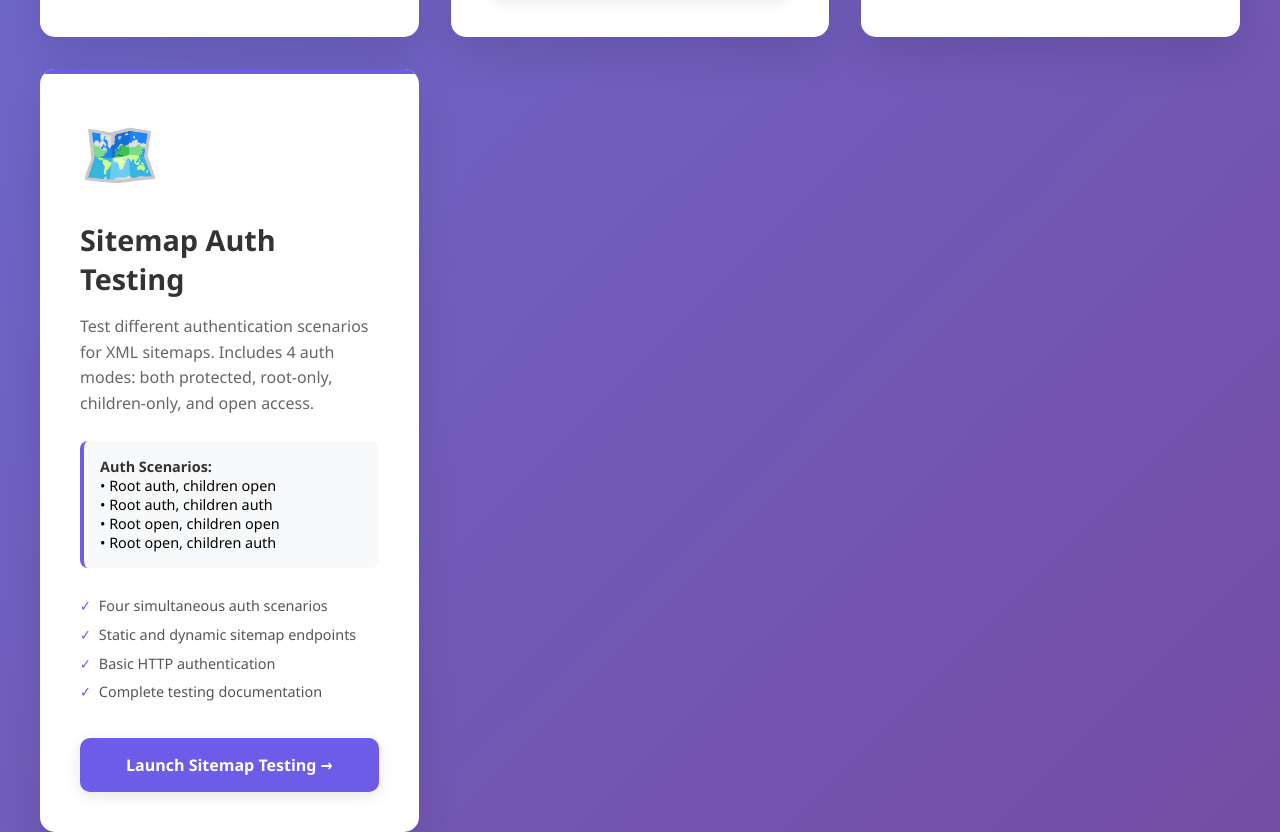
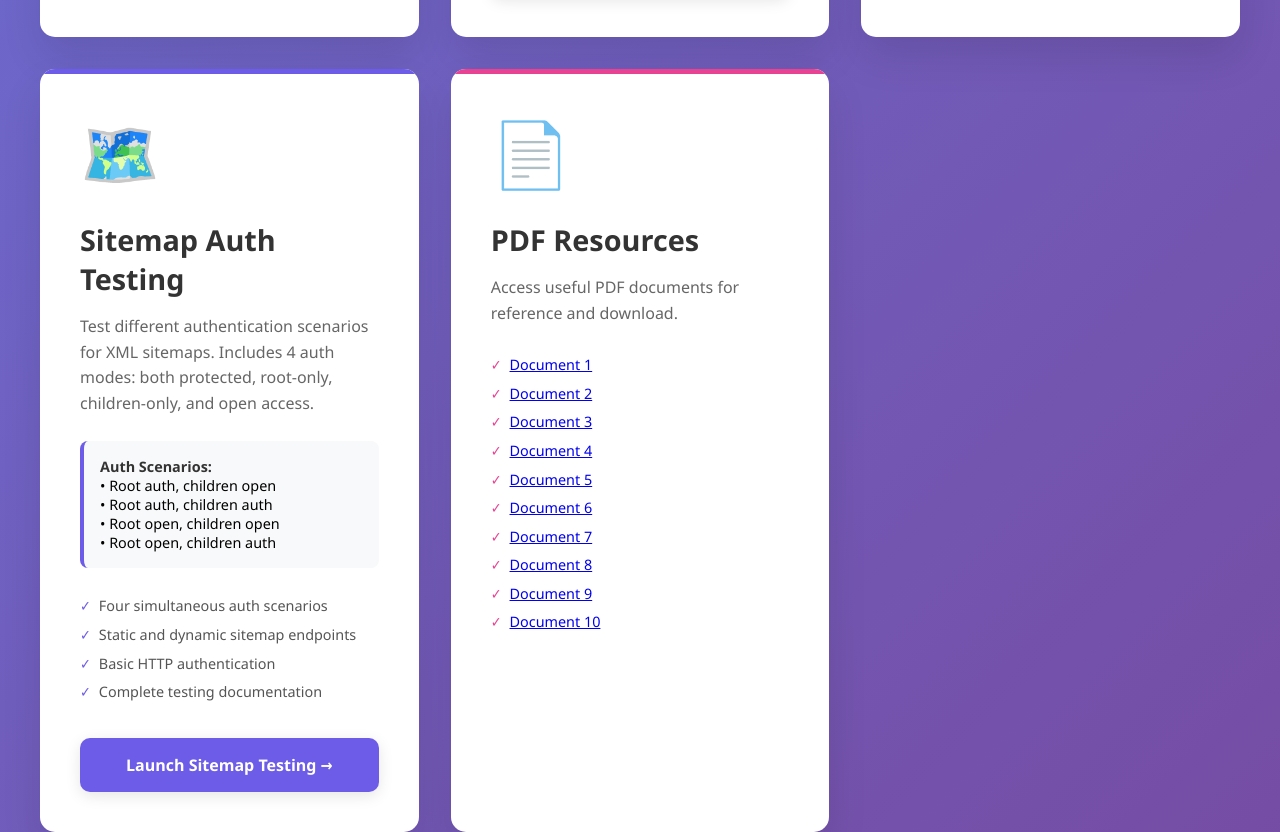
Before and after one commit to Meet-BS/web-demos, a website: page index.html in a window 1280 px wide. Shown: the part 1856-2688 px from the top of the page. Drawn offline with Linux system fonts and the light colour scheme; no server answers.

Commit message:
added pdf pages

```diff
--- a/index.html
+++ b/index.html
@@ -394,6 +394,15 @@
                 </a>
             </div>
             <!-- End Sitemap Testing Demo -->
+            <!-- PDF Links Card (Dynamic) -->
+            <div class="demo-card" style="--accent-color: #e84393;" id="pdf-card">
+                <span class="demo-icon">📄</span>
+                <h3>PDF Resources</h3>
+                <p>Access useful PDF documents for reference and download.</p>
+                <div class="demo-features">
+                    <ul id="pdf-links-list"></ul>
+                </div>
+            </div>
         </div>
         <!-- End of .demos-grid -->
                 <footer style="text-align:center;color:#fff;opacity:0.9;margin-top:2rem;font-size:0.9rem;line-height:1.6;">
@@ -452,6 +461,20 @@
         // Check server status on page load
         document.addEventListener('DOMContentLoaded', () => {
             setTimeout(checkServerStatus, 1000);
+            // Dynamically render PDF links
+            const pdfCount = 10; // Change this value for more/less PDFs
+            const pdfLinksList = document.getElementById('pdf-links-list');
+            if (pdfLinksList) {
+                for (let i = 1; i <= pdfCount; i++) {
+                    const li = document.createElement('li');
+                    const a = document.createElement('a');
+                    a.href = `/pdfs/doc${i}.pdf`;
+                    a.target = '_blank';
+                    a.textContent = `Document ${i}`;
+                    li.appendChild(a);
+                    pdfLinksList.appendChild(li);
+                }
+            }
         });
     </script>
 </body>
```
